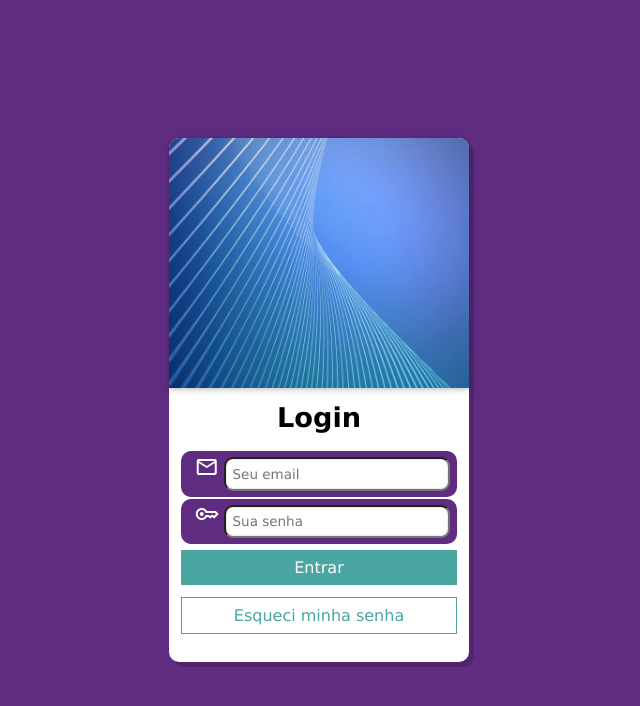
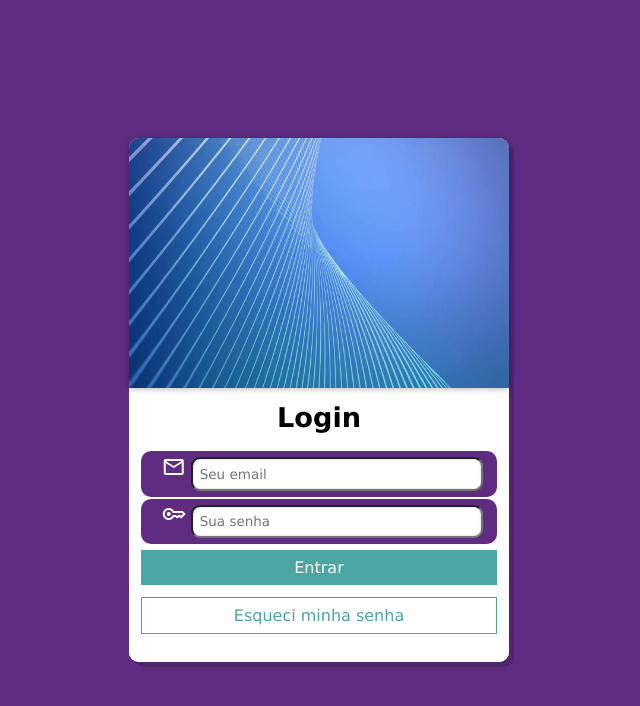
Before and after one commit to samuelsilva07/projeto-tela-login, a plain HTML site: page index.html in a window 1280 px wide. Shown: the whole page, without its empty margins (321-961 px from the left). Drawn offline with nearby package versions, Linux system fonts and the light colour scheme.

Commit message:
responsividade em telas mobile

```diff
--- a/estilos/media-query.css
+++ b/estilos/media-query.css
@@ -1,7 +1,10 @@
 @charset "UTF-8";
 
-@media screen and (min-width: 600px){
-    div#image {
-        display: inline-block;
+@media screen and (min-width: 768px){
+    #image {
+        display: inline;
+    }
+    #content {
+        display: inline;
     }
 }
--- a/estilos/style.css
+++ b/estilos/style.css
@@ -34,7 +34,7 @@ main {
     width: 100vw;
 }
 
-section {
+section#login {
     position: absolute;
     top: 50%;
     left: 50%;
@@ -42,13 +42,16 @@ section {
     background-color: white;
     border-radius: 10px;
     box-shadow: 5px 5px 0px rgba(0, 0, 0, 0.162);
+    width: 60%;
     min-width: 300px;
+    max-width: 380px;
 }
 
-div.image {
+span.image {
+    display: block;
     height: 250px;
     width: 100%;
-    background: var(--color2) url("../imagens/pexels-sean-whang-25006-804269.jpg") center center no-repeat fixed;
+    background: white url("../imagens/pexels-sean-whang-25006-804269.jpg") center center no-repeat fixed;
     background-size: cover;
     overflow: hidden;
     border-radius: 10px 10px 0px 0px;
@@ -68,7 +71,10 @@ p {
 }
 
 form {
+    background-color: white;
     padding: 12px;
+    border-end-end-radius: 10px;
+    border-end-start-radius: 10px;
 }
 
 .background-input, #submit, button {
--- a/index.html
+++ b/index.html
@@ -10,8 +10,9 @@
 </head>
 <body>
     <main>
-        <section>
-            <div class="image"></div>
+        <section id="login">
+            <span class="image"></span>
+            <section id="content">
                 <h1>Login</h1>
                 <!-- <p>Seja bem-vindo(a). Faça login para acessar sua conta e realizar as configurações no seu ambiente.</p> -->
                 <form action="casastro.php" method="post">
@@ -26,6 +27,7 @@
                     </div>
                     <input type="submit" id="submit" value="Entrar">
                     <button>Esqueci minha senha</button>
+            </section id="content">
             </form>
         </section>
     </main>
```
Lines whose indentation alone changed are shown as unchanged.
